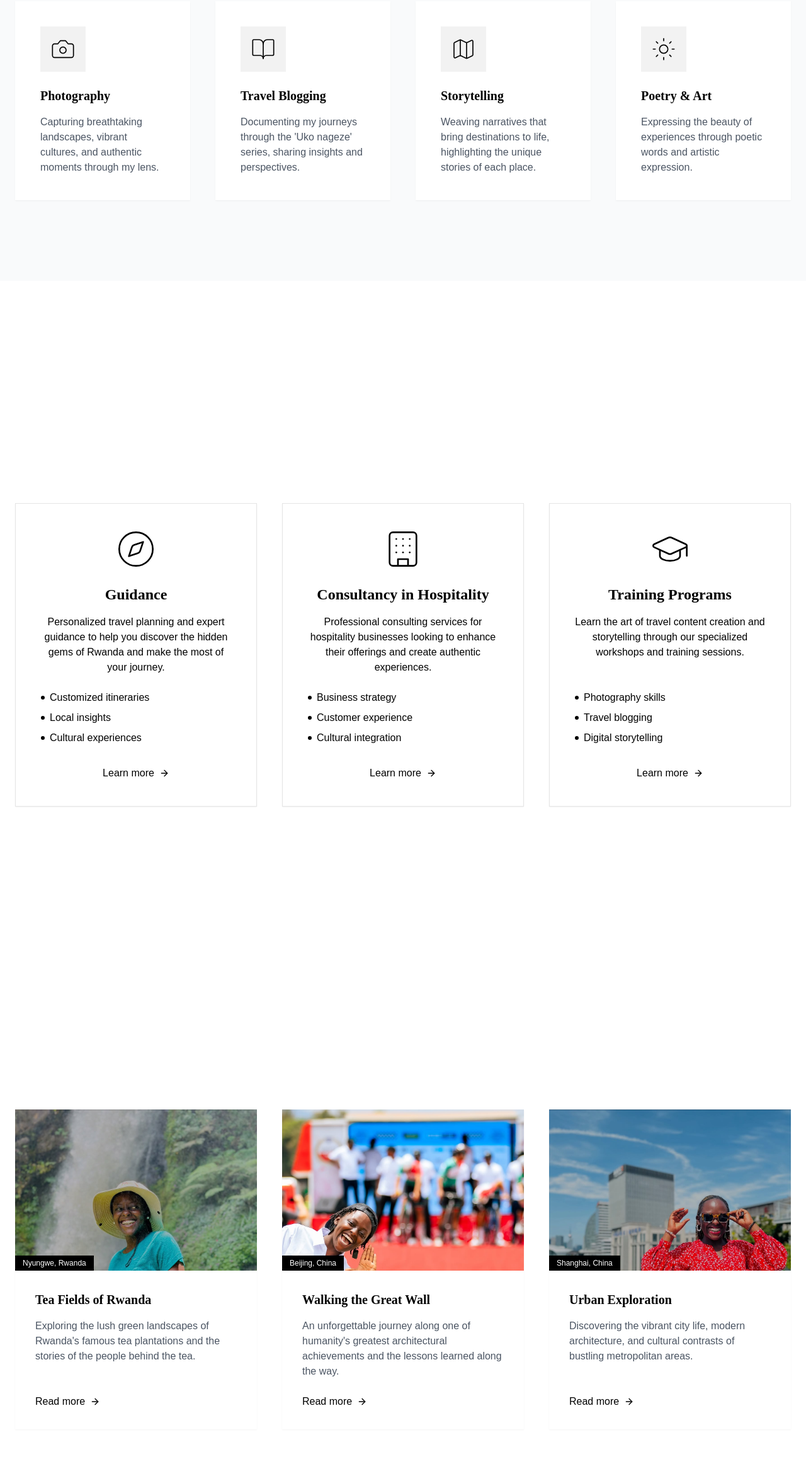
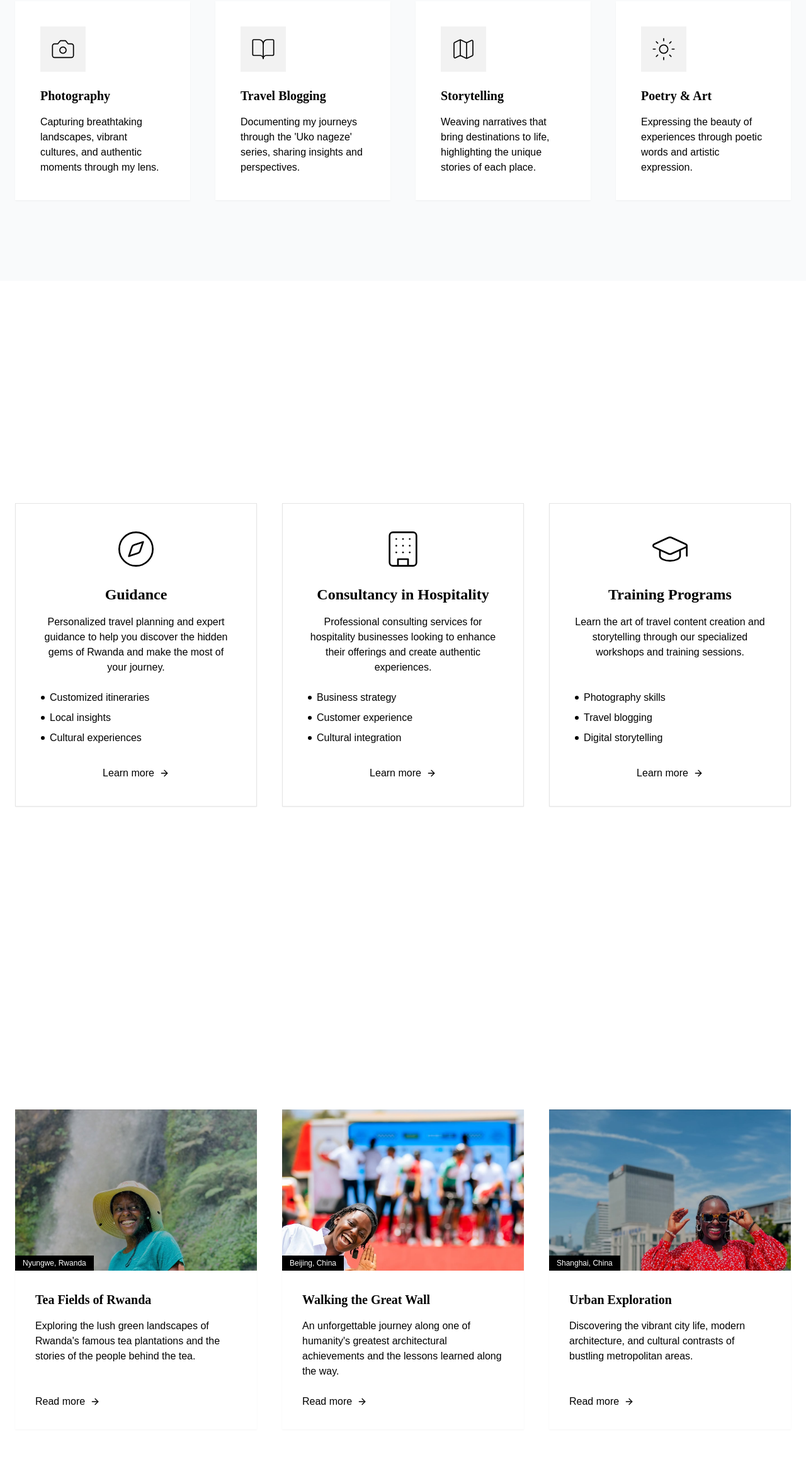
Before and after one commit to appswifts/solsolange, a React (Vite) app: page / in a window 1280 px wide. Shown: the part 2137-4470 px from the top of the page at 63% size. Built offline with nearby package versions, Linux system fonts and the light colour scheme.

Commit message:
Fix: Section text color
Ensure text visibility by changing text color to black in specific sections.

```diff
--- a/src/components/SectionHeading.tsx
+++ b/src/components/SectionHeading.tsx
@@ -30,7 +30,7 @@ const SectionHeading = ({
 
         {subtitle && (
           <motion.p
-            className="text-gray-600 dark:text-white/70 max-w-2xl mt-2 text-base sm:text-lg font-light leading-relaxed"
+            className="text-black dark:text-white/70 max-w-2xl mt-2 text-base sm:text-lg font-light leading-relaxed"
             initial={{ opacity: 0 }}
             whileInView={{ opacity: 1 }}
             viewport={{ once: true }}
--- a/src/pages/Index.tsx
+++ b/src/pages/Index.tsx
@@ -180,7 +180,7 @@ const Index = () => {
                     {item.icon}
                   </div>
                   <h3 className="text-xl font-playfair font-bold mb-4 text-black">{item.title}</h3>
-                  <p className="text-gray-600 flex-grow font-light">{item.description}</p>
+                  <p className="text-black flex-grow font-light">{item.description}</p>
                 </div>
               </AnimatedSection>
             ))}
@@ -290,7 +290,7 @@ const Index = () => {
                   </div>
                   <div className="p-8 flex flex-col flex-grow">
                     <h3 className="text-xl font-playfair font-bold mb-4 text-black">{story.title}</h3>
-                    <p className="text-gray-600 mb-6 flex-grow font-light">{story.excerpt}</p>
+                    <p className="text-black mb-6 flex-grow font-light">{story.excerpt}</p>
                     <Link
                       to="/blog"
                       className="text-black font-medium inline-flex items-center hover:underline mt-auto"
```
